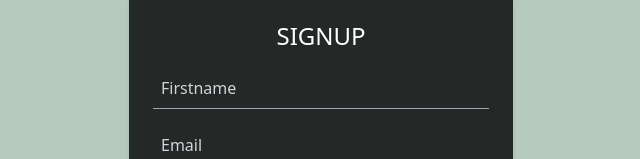
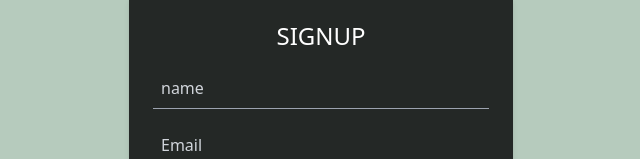
Before and after one commit to Mayurwagh98/random-pass, a React (Vite) app: page /signup in a window 1280 px wide. Shown: the part 132-291 px from the top of the page, without its empty margins (319-959 px from the left). Built offline with nearby package versions, Linux system fonts and the light colour scheme.

Commit message:
feat: improve signup error handling with user-friendly alerts
Display server error messages to users through alerts instead of console logs for better user experience

```diff
--- a/src/pages/Signup.tsx
+++ b/src/pages/Signup.tsx
@@ -4,7 +4,7 @@ import { useRef } from "react";
 const Signup: React.FC = () => {
   const emailRef = useRef<HTMLInputElement>(null);
   const passwordRef = useRef<HTMLInputElement>(null);
-  const firstnameRef = useRef<HTMLInputElement>(null);
+  const nameRef = useRef<HTMLInputElement>(null);
 
   const handleSubmit = (e: React.FormEvent<HTMLFormElement>) => {
     e.preventDefault();
@@ -12,26 +12,29 @@ const Signup: React.FC = () => {
   };
 
   interface SignupPayloadTypes {
-    firstname: string;
+    name: string;
     email: string;
     password: string;
   }
 
   const handleSignup = async () => {
     const payload: SignupPayloadTypes = {
-      firstname: firstnameRef.current ? firstnameRef.current.value : "",
+      name: nameRef.current ? nameRef.current.value : "",
       email: emailRef.current ? emailRef.current.value : "",
       password: passwordRef.current ? passwordRef.current.value : "",
     };
     try {
       const { data }: any = await axios.post(
-        "http://localhost/5001/signup",
+        "http://localhost:5002/v1/signup",
         payload,
         {}
       );
       console.log(data);
-    } catch (error) {
-      console.log("error:", error);
+      alert(data.message);
+      localStorage.setItem("token", data.token);
+    } catch (error: any) {
+      const errorMessage = error.response?.data?.message || 'An error occurred during signup';
+      alert(errorMessage);
     }
   };
 
@@ -42,11 +45,11 @@ const Signup: React.FC = () => {
     >
       <h1 className="text-2xl text-white">SIGNUP</h1>
       <input
-        ref={firstnameRef}
+        ref={nameRef}
         type="text"
         className="border-b border-gray-400 bg-transparent w-full p-2 text-white placeholder-gray-300 outline-none focus:border-orange-500"
-        placeholder="Firstname"
-        onChange={() => firstnameRef.current?.value}
+        placeholder="name"
+        onChange={() => nameRef.current?.value}
       />
       <input
         ref={emailRef}
```
